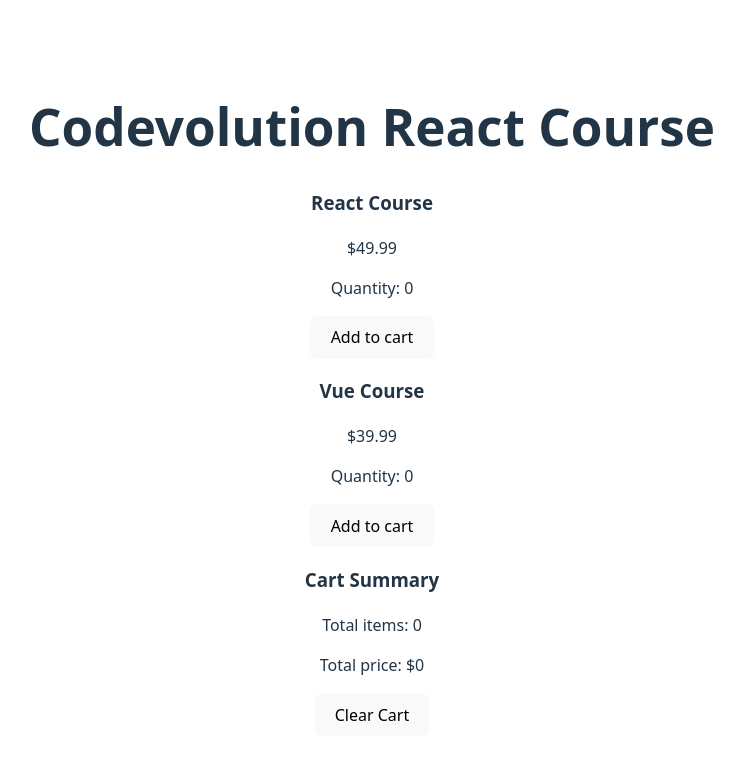
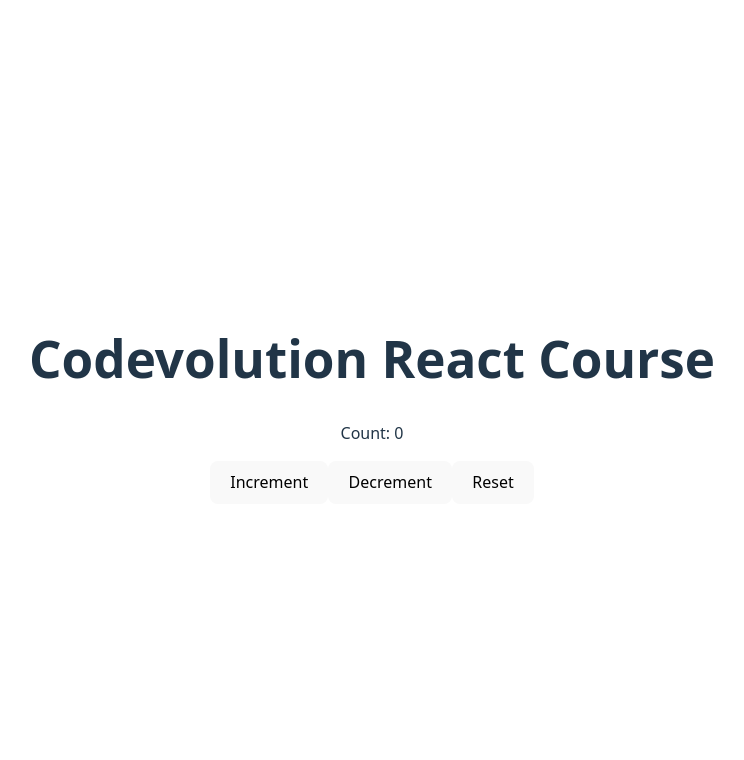
Before and after one commit to santyroy/React-19-Essentials, a React app in the folder state-demo/: page / in a window 1280 px wide. Shown: the top 760 px of the page, without its empty margins (268-1012 px from the left). Built offline with nearby package versions, Linux system fonts and the light colour scheme; the HTML template or start-up script is replaced by a standard one.

Commit message:
useReducer hook

```diff
--- a/state-demo/src/App.jsx
+++ b/state-demo/src/App.jsx
@@ -1,6 +1,7 @@
 import "./App.css";
 import { BatchingCounter } from "./BatchingCounter";
 import { Counter } from "./Counter";
+import { CounterWithReducer } from "./CounterWithReducer";
 import { LoginCard } from "./LoginCard";
 import { PrevStateCounter } from "./PrevStateCounter";
 import { ShoppingCart } from "./ShoppingCart";
@@ -34,7 +35,8 @@
       {/* <BatchingCounter /> */}
       {/* <UserProfile /> */}
       {/* <TodoList /> */}
-      <ShoppingCart />
+      {/* <ShoppingCart /> */}
+      <CounterWithReducer />
     </>
   );
 }
--- /dev/null
+++ b/state-demo/src/CounterWithReducer.jsx
@@ -0,0 +1,29 @@
+import { useReducer } from "react";
+
+const initialState = 0;
+
+const reducer = (state, action) => {
+  switch (action) {
+    case "increment":
+      return state + 1;
+    case "decrement":
+      return state - 1;
+    case "reset":
+      return initialState;
+    default:
+      return state;
+  }
+};
+
+export const CounterWithReducer = () => {
+  const [state, dispatch] = useReducer(reducer, initialState);
+
+  return (
+    <div>
+      <p>Count: {state}</p>
+      <button onClick={() => dispatch("increment")}>Increment</button>
+      <button onClick={() => dispatch("decrement")}>Decrement</button>
+      <button onClick={() => dispatch("reset")}>Reset</button>
+    </div>
+  );
+};
```
